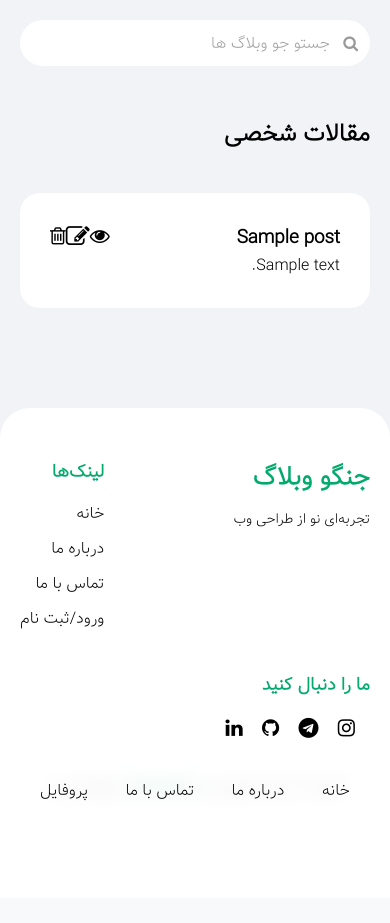
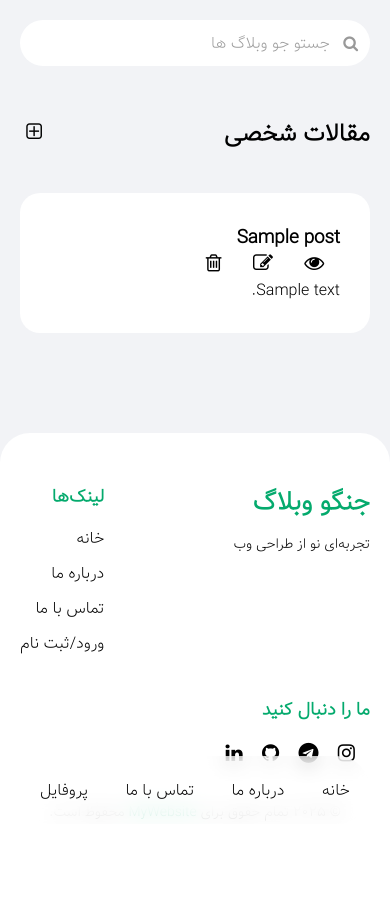
Before and after one commit to mr-dargi/djangoblog, a Django app: page /accounts/authorPage/ in a window 390 px wide. Before the commit the page ends 801 px from the top, so only its background shows below. Run offline with Django 5.2, Linux system fonts and the light colour scheme; a user stored in the database is signed in; tables that the repository leaves empty hold one stand-in row (values such as "Sample post").

Commit message:
Add create post in side a author page and add style to it and also change some styles to match them with mobile view and laptop view

```diff
--- a/accounts/views.py
+++ b/accounts/views.py
@@ -110,7 +110,7 @@ def create_post(request):
     else:
         form = PostForm()
 
-    return render(request, "accounts/create_post.html", {"form":form})
+    return render(request, "accounts/create_update_post.html", {"form":form})
 
 
 def delete_post(request, pk):
@@ -144,4 +144,4 @@ def edit_post(request, pk):
     else:
         form = PostForm(instance=post)
 
-    return render(request, "accounts/create_post.html", {"form":form})
+    return render(request, "accounts/create_update_post.html", {"form":form})
--- a/static/css/styles.css
+++ b/static/css/styles.css
@@ -900,6 +900,9 @@ button {
 /* Author page section */
 .authorPage-title {
     padding: 30px 20px;
+    display: grid;
+    grid-template-columns: 15fr 1fr;
+    align-items: center;
 }
 
 .authorPage-post {
@@ -910,9 +913,16 @@ button {
 }
 
 .authorPage-post-header {
-    display: grid;
-    grid-template-columns: 15fr 1fr 1fr 1fr;
+    display: flex;
+    flex-direction: column;
+}
+
+.authorPage-post-header-link {
+    display: flex;
+    width: 150px;
+    flex-direction: row;
     align-items: center;
+    justify-content: space-around;
 }
 
 .link-disabled {
@@ -936,6 +946,14 @@ button {
 
     .post-detail-img img {
         height: 500px;
+    }
+}
+
+@media only screen and (min-width:650px) {
+    .authorPage-post-header {
+        flex-direction: row;
+        justify-content: space-between;
+        align-items: center;
     }
 }
 
--- a/templates/accounts/authorPage.html
+++ b/templates/accounts/authorPage.html
@@ -5,14 +5,22 @@
     <div class="authorPage container">
         {% include "../blogs/partials/navbar.html" %}
 
-        <h2 class="authorPage-title">مقالات شخصی</h2>
+        <div class="authorPage-title">
+            <h2>مقالات شخصی</h2>
+            <a href="{% url 'accounts:create_post' %}">
+                <i class="fa fa-plus-square-o" style="font-size:20px"></i>
+            </a>
+        </div>
 
         {% for post in posts %}
             <div class="authorPage-post">
                 <div class="authorPage-post-header">
+                    <div>
                         <h3>
                             {{ post.title }}
                         </h3>
+                    </div>
+                    <div class="authorPage-post-header-link">
                         {% if post.status == "published" %}
                             <a href="{% url "blogs:post_detail" slug=post.slug %}">
                                 <i class="fa fa-eye" style="font-size:20px"></i>
@@ -24,11 +32,12 @@
                         {% endif %}
 
                         <a href="{% url 'accounts:edit_post' post.id %}">
-                        <i class="fa fa-pencil-square-o" style="font-size:24px"></i>
+                            <i class="fa fa-pencil-square-o" style="font-size:20px"></i>
                         </a>
                         <a href="{% url 'accounts:delete_post' post.id %}">
                             <i class="fa fa-trash-o" style="font-size:20px"></i>
                         </a>
+                    </div>
                 </div>
                 <p>
                     {{ post.body|truncatewords:20|safe }}
```
Also changed, not shown: templates/accounts/create_update_post.html (renamed from templates/accounts/create_post.html). Lines whose indentation alone changed are shown as unchanged.
